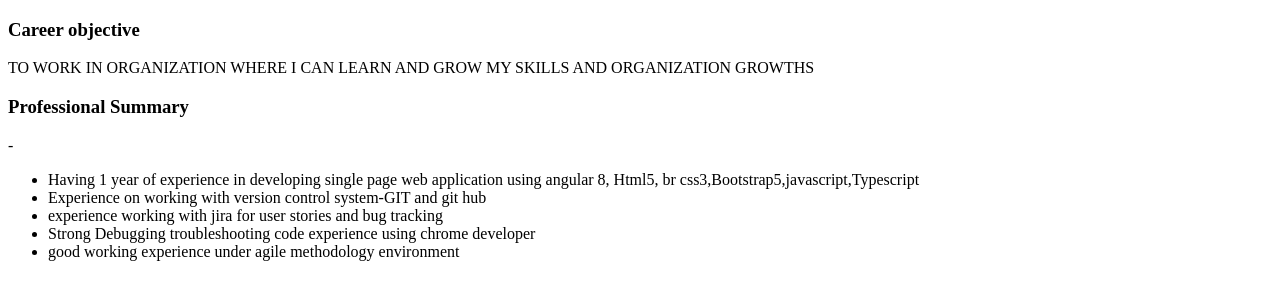
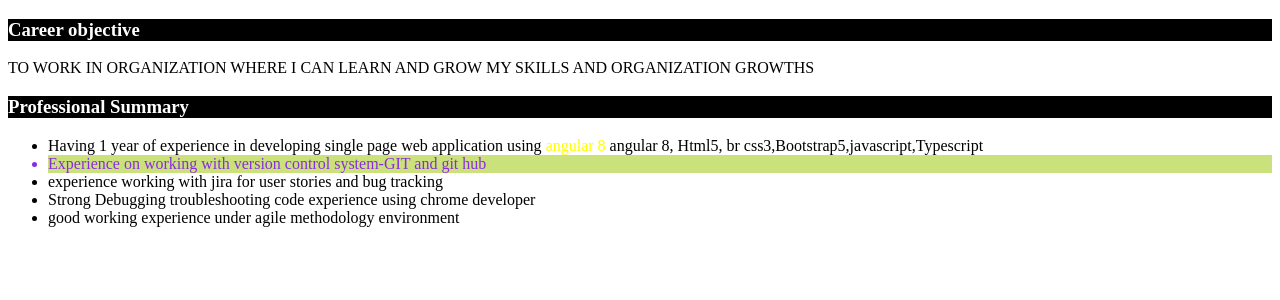
Before and after one commit to Snehal-Av/MyProfile, a plain HTML site: page home.html in a window 1280 px wide. Drawn offline with Linux system fonts and the light colour scheme.

Commit message:
update pages
update pages

```diff
--- a/home.html
+++ b/home.html
@@ -5,17 +5,18 @@
     <meta charset="UTF-8">
     <meta http-equiv="X-UA-Compatible" content="IE=edge">
     <meta name="viewport" content="width=device-width, initial-scale=1.0">
+    <link rel="stylesheet" href="indexed.css">
     <title>home</title>
 </head>
 
 <body>
-    <h3>Career objective</h3>
+    <h3 class="heading">Career objective</h3>
     <p>TO WORK IN ORGANIZATION WHERE I CAN LEARN AND GROW MY SKILLS AND ORGANIZATION GROWTHS</p>
-    <h3>Professional Summary</h3>
-    -<ul>
-        <li>Having 1 year of experience in developing single page web application using angular 8, Html5, br
+    <h3  class="heading">Professional Summary</h3>
+    <ul>
+        <li>Having 1 year of experience in developing single page web application using <span> angular 8</span> angular 8, Html5, br
             css3,Bootstrap5,javascript,Typescript </li>
-        <li>Experience on working with version control system-GIT and git hub</li>
+        <li id="line">Experience on working with version control system-GIT and git hub</li>
         <li>experience working with jira for user stories and bug tracking</li>
         <li>Strong Debugging troubleshooting code experience using chrome developer</li>
         <li>good working experience under agile methodology environment</li>
--- /dev/null
+++ b/indexed.css
@@ -0,0 +1,16 @@
+header{
+    background-color: rgb(255, 127, 202);
+    color: rgb(38, 21, 227);
+}
+
+.heading{
+    background-color: black;
+    color: white;
+}
+span{
+    color: yellow;
+}
+#line{
+    color: blueviolet;
+    background-color: rgb(203, 225, 123);
+}
```
Also changed, not shown: index.html (+3 -2 lines).
